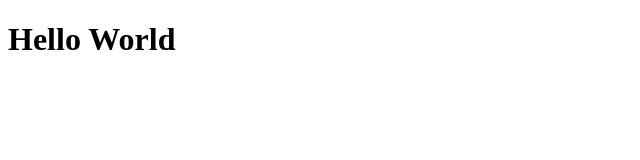
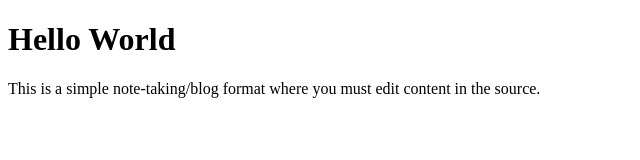
Before and after one commit to PatruusBarba/personalPlayground, a plain HTML site: page index.html in a window 1280 px wide. Shown: the whole page, without its empty margins (0-640 px from the left). Drawn offline with Linux system fonts and the light colour scheme.

Commit message:
Changed site to note-taking/blog format with source-only editing instructions in comments

```diff
--- a/index.html
+++ b/index.html
@@ -1,9 +1,12 @@
+<!-- Note-taking/Blog format: Editable only in source code (HTML) -->
 <!DOCTYPE html>
 <html>
 <head>
-<title>Hello World</title>
+<title>Note Taking | Blog</title>
 </head>
 <body>
+<!-- You can edit the content below directly in the source code -->
 <h1>Hello World</h1>
+<p>This is a simple note-taking/blog format where you must edit content in the source.</p>
 </body>
 </html>
```
